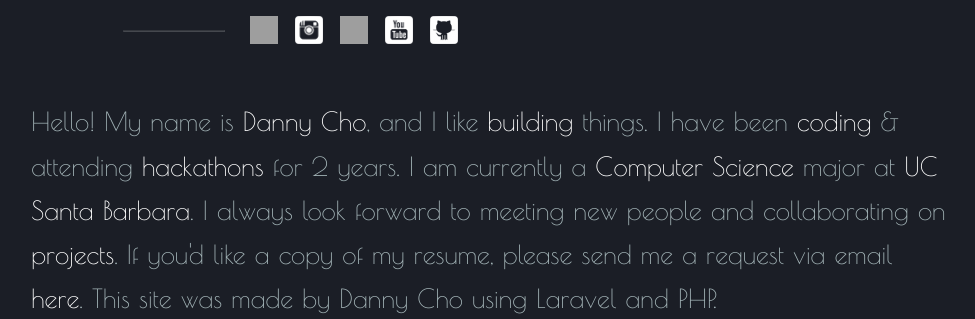
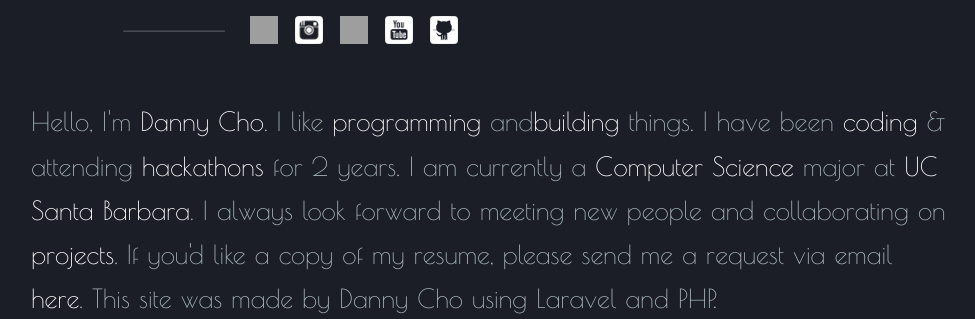
Before and after one commit to dannycho7/old.dannycho.net, a Laravel app: page / in a window 1280 px wide. Shown: the part 887-1206 px from the top of the page, without its empty margins (148-1123 px from the left). Run offline with Laravel 8, Linux system fonts and the light colour scheme; data comes from the database, SQL or seed files in the repository; settings files or empty folders that the repository lacks are supplied; parts of the project's set-up code (start-up, migrations or seed data) failed here and were passed over; some libraries are stand-ins or nearby versions; grey boxes are pictures that could not be loaded.

Commit message:
update descr

```diff
--- a/resources/views/partials/index/intro_descr.blade.php
+++ b/resources/views/partials/index/intro_descr.blade.php
@@ -1,5 +1,5 @@
 <p>
-	Hello! My name is <strong>Danny Cho</strong>, and I like <strong>building</strong> things.
+	Hello, I'm <strong>Danny Cho</strong>. I like <strong>programming</strong> and<strong>building</strong> things.
 	I have been <strong>coding</strong> &amp; attending <strong>hackathons</strong> for 2 years.
 	I am currently a <strong>Computer Science</strong> major at <strong>UC Santa Barbara</strong>.
 	I always look forward to meeting new people and collaborating on <strong>projects</strong>.
```
